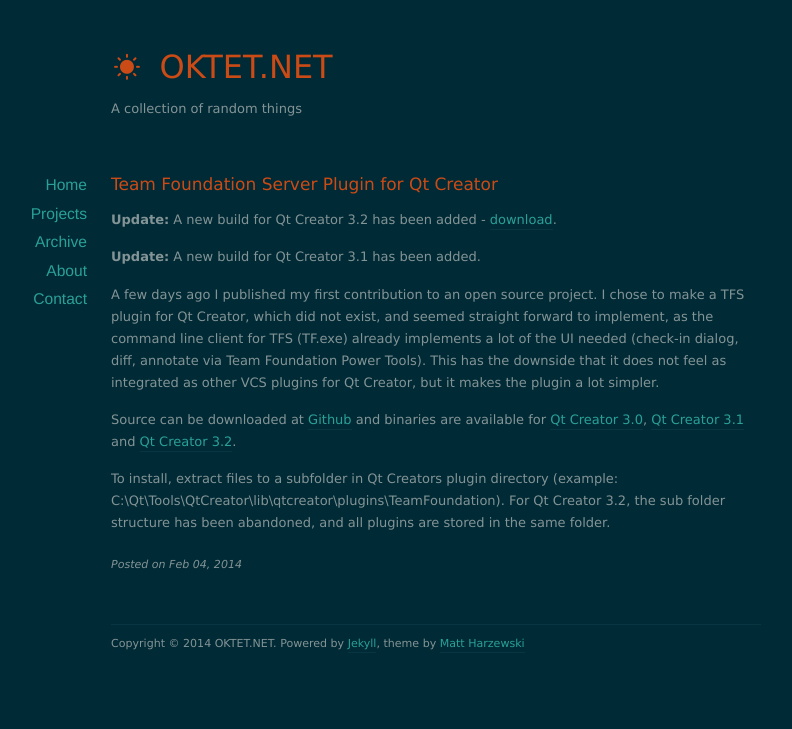
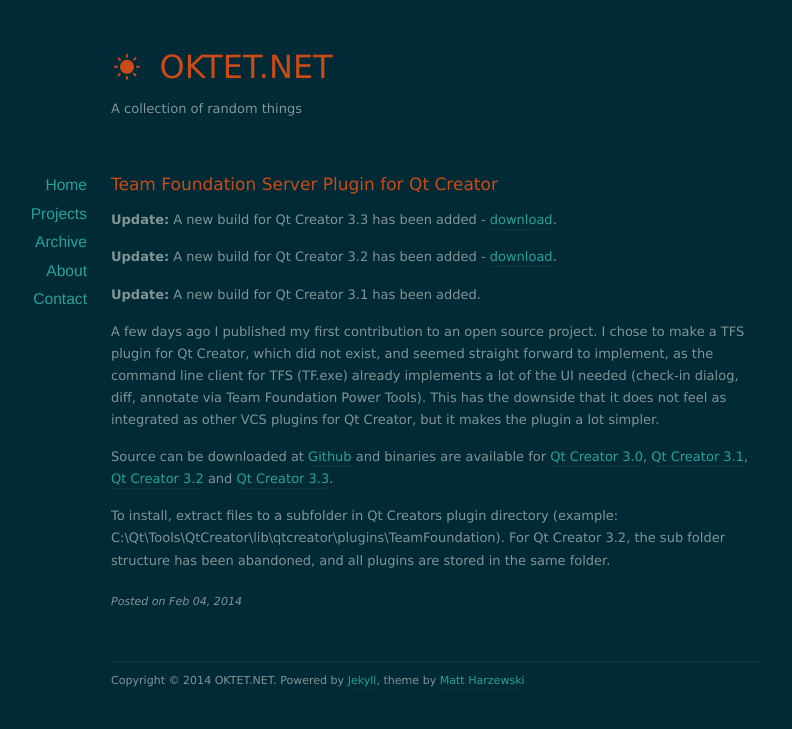
Before and after one commit to jesperhh/jesperhh.github.io, a Jekyll site: the page built from _posts/2014-02-04-team-foundation-server-plugin-for-qt-creator.markdown, in a window 1280 px wide. Shown: the top 729 px of the page, without its empty margins (204-996 px from the left). Built offline with Jekyll 4.4.1, drawn with Linux system fonts in a browser that asks for light colours; nearby versions of some CDN libraries; comment, search, counter and statistics services are not loaded.

Commit message:
add new version of Team Foundation plugin for Qt Creator 3.3

```diff
--- a/_posts/2014-02-04-team-foundation-server-plugin-for-qt-creator.markdown
+++ b/_posts/2014-02-04-team-foundation-server-plugin-for-qt-creator.markdown
@@ -4,6 +4,7 @@
 date:   2014-02-04 21:15:00
 categories: development
 ---
+**Update:** A new build for Qt Creator 3.3 has been added - [download]({{ site.url }}/files/TeamFoundation330.zip).
 
 **Update:** A new build for Qt Creator 3.2 has been added - [download]({{ site.url }}/files/TeamFoundation320.zip).
 
@@ -11,6 +12,6 @@
 
 A few days ago I published my first contribution to an open source project. I chose to make a TFS plugin for Qt Creator, which did not exist, and seemed straight forward to implement, as the command line client for TFS (TF.exe) already implements a lot of the UI needed (check-in dialog, diff, annotate via Team Foundation Power Tools). This has the downside that it does not feel as integrated as other VCS plugins for Qt Creator, but it makes the plugin a lot simpler.
 
-Source can be downloaded at [Github](https://github.com/jesperhh/teamfoundation) and binaries are available for [Qt Creator 3.0]({{ site.url }}/files/teamfoundation.zip), [Qt Creator 3.1]({{ site.url }}/files/teamfoundation310.zip) and [Qt Creator 3.2]({{ site.url }}/files/TeamFoundation320.zip).
+Source can be downloaded at [Github](https://github.com/jesperhh/teamfoundation) and binaries are available for [Qt Creator 3.0]({{ site.url }}/files/teamfoundation.zip), [Qt Creator 3.1]({{ site.url }}/files/teamfoundation310.zip), [Qt Creator 3.2]({{ site.url }}/files/TeamFoundation320.zip) and  [Qt Creator 3.3]({{ site.url }}/files/TeamFoundation330.zip).
 
 To install, extract files to a subfolder in Qt Creators plugin directory (example: C:\Qt\Tools\QtCreator\lib\qtcreator\plugins\TeamFoundation). For Qt Creator 3.2, the sub folder structure has been abandoned, and all plugins are stored in the same folder.
```
Also changed, not shown: 1 other file.
